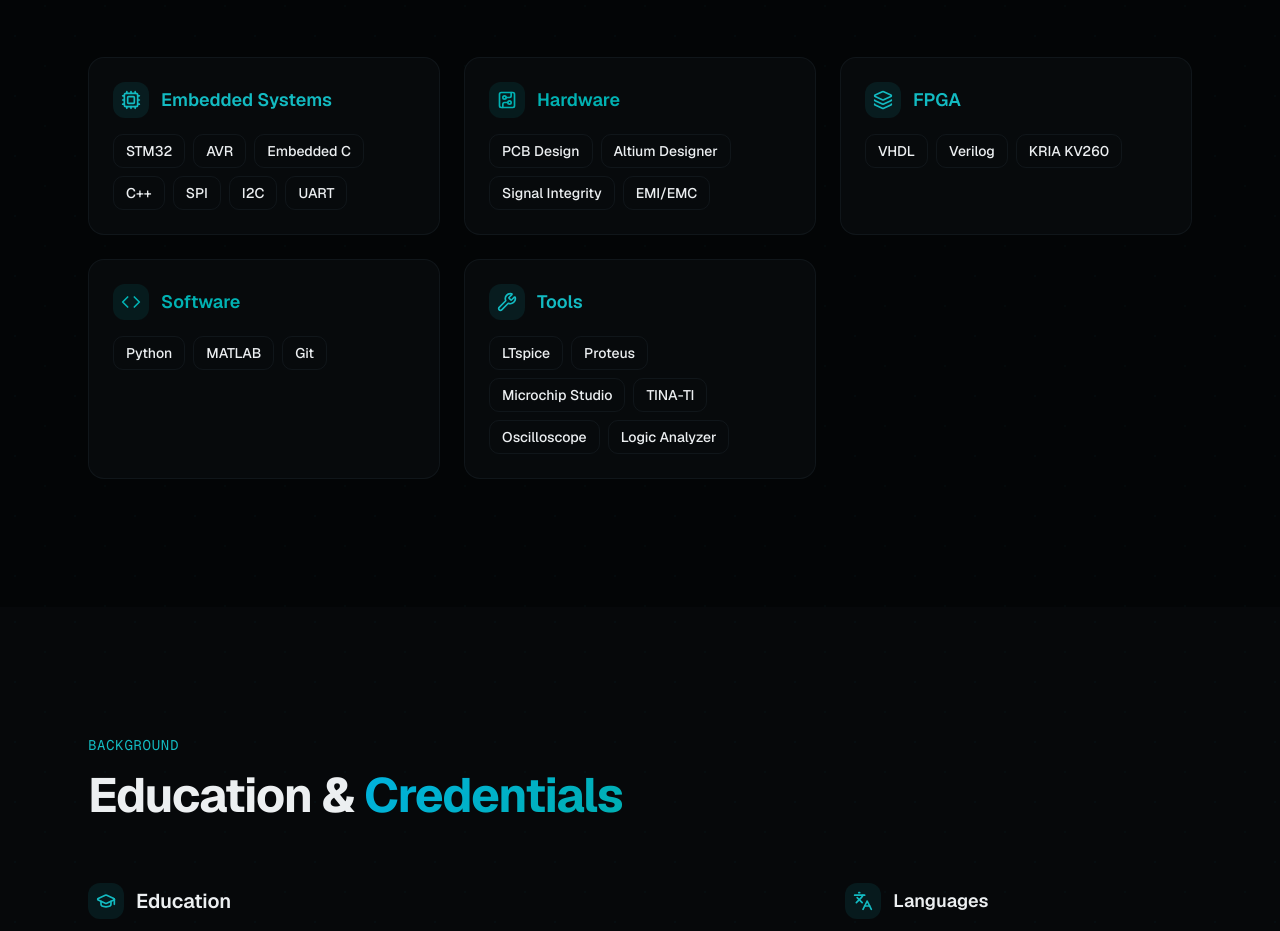
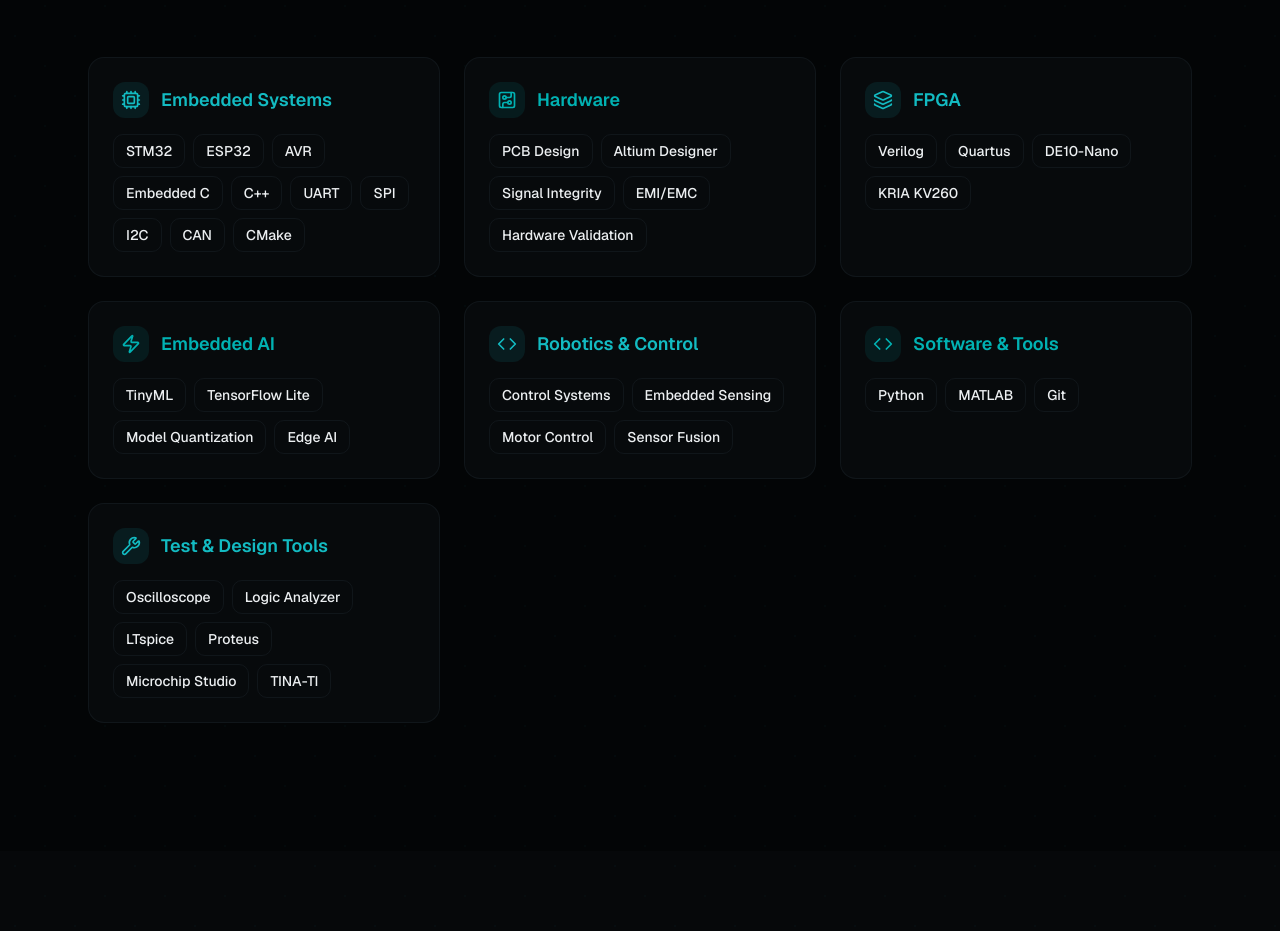
Before and after one commit to Mansitechdev/Mansitechdev.github.io, a Next.js app: page / in a window 1280 px wide. Shown: the part 5580-6511 px from the top of the page. Built offline with nearby package versions, Linux system fonts and the light colour scheme.

Commit message:
Final skills section update with CMake moved to Embedded Systems and Hardware Validation added

```diff
--- a/components/skills-section.tsx
+++ b/components/skills-section.tsx
@@ -4,38 +4,50 @@ import { motion } from "framer-motion"
 import { useInView } from "framer-motion"
 import { useRef } from "react"
 import { Badge } from "@/components/ui/badge"
-import { Cpu, CircuitBoard, Layers, Code, Wrench } from "lucide-react"
+import { Cpu, CircuitBoard, Layers, Code, Wrench, Zap } from "lucide-react"
 
 const skillCategories = [
   {
     title: "Embedded Systems",
     icon: Cpu,
     color: "primary",
-    skills: ["STM32", "AVR", "Embedded C", "C++", "SPI", "I2C", "UART"],
+    skills: ["STM32", "ESP32", "AVR", "Embedded C", "C++", "UART", "SPI", "I2C", "CAN", "CMake"],
   },
   {
     title: "Hardware",
     icon: CircuitBoard,
     color: "accent",
-    skills: ["PCB Design", "Altium Designer", "Signal Integrity", "EMI/EMC"],
+    skills: ["PCB Design", "Altium Designer", "Signal Integrity", "EMI/EMC", "Hardware Validation"],
   },
   {
     title: "FPGA",
     icon: Layers,
     color: "primary",
-    skills: ["VHDL", "Verilog", "KRIA KV260"],
+    skills: ["Verilog", "Quartus", "DE10-Nano", "KRIA KV260"],
   },
   {
-    title: "Software",
+    title: "Embedded AI",
+    icon: Zap,
+    color: "accent",
+    skills: ["TinyML", "TensorFlow Lite", "Model Quantization", "Edge AI"],
+  },
+  {
+    title: "Robotics & Control",
+    icon: Code,
+    color: "primary",
+    skills: ["Control Systems", "Embedded Sensing", "Motor Control", "Sensor Fusion"],
+  },
+  {
+    title: "Software & Tools",
     icon: Code,
     color: "accent",
     skills: ["Python", "MATLAB", "Git"],
   },
   {
-    title: "Tools",
+    title: "Test & Design Tools",
     icon: Wrench,
     color: "primary",
-    skills: ["LTspice", "Proteus", "Microchip Studio", "TINA-TI", "Oscilloscope", "Logic Analyzer"],
+    skills: ["Oscilloscope", "Logic Analyzer", "LTspice", "Proteus", "Microchip Studio", "TINA-TI"],
   },
 ]
 
```
